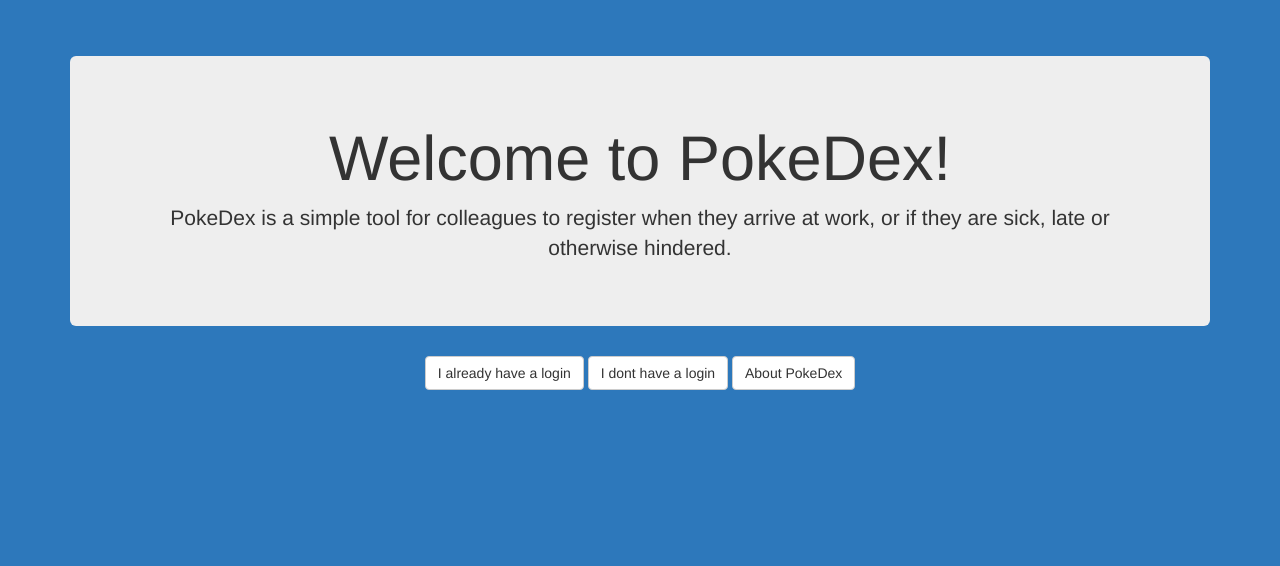
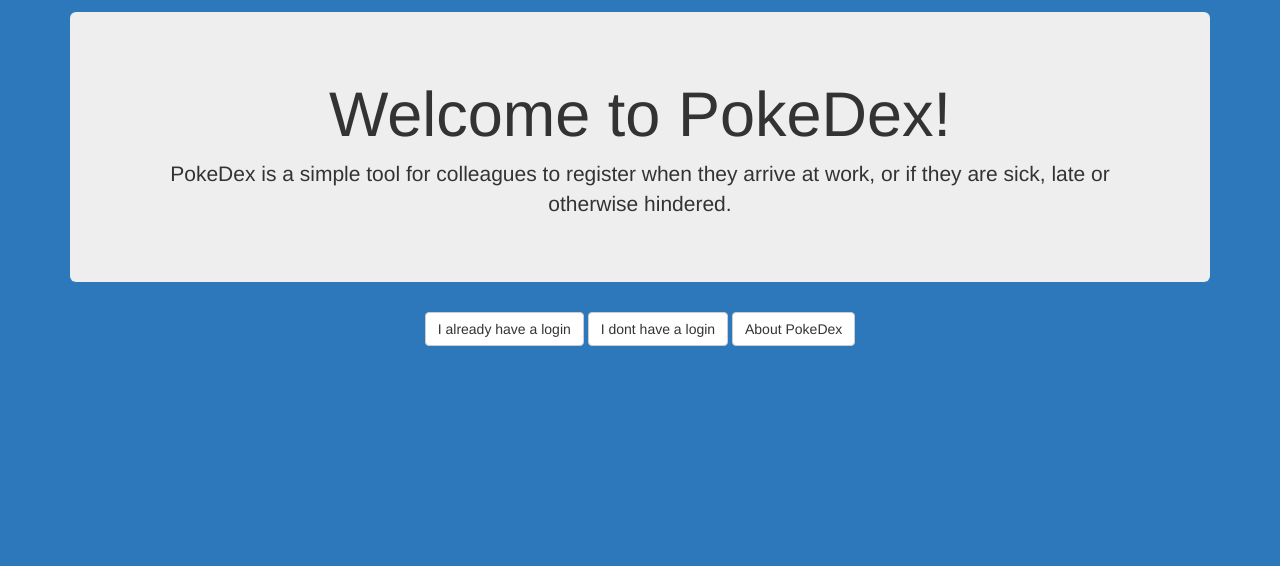
Before and after one commit to T-RexZ/pokedex, a PHP site: page / in a window 1280 px wide. Shown: the top 566 px of the page. After the commit the page ends 346 px from the top, so only its background shows below. Run offline with PHP 8.4, Linux system fonts and the light colour scheme.

Commit message:
forsøg på at fikse mærkelig jumbotron

```diff
--- a/css/style.css
+++ b/css/style.css
@@ -53,7 +53,7 @@ a{
 }
 
 header{
-	margin-top: 56px;
+	margin-top: 12px;
 }
 
 footer{
--- a/index.php
+++ b/index.php
@@ -26,7 +26,7 @@
 </head>
 	<header>
 		<div class="jumbotron">
-  			<div class="container">
+  			<div >
     			<h1>Welcome to PokeDex!</h1>
     			<p>PokeDex is a simple tool for colleagues to register when they arrive at work, or if they are sick, late or otherwise hindered.</p>
   			</div>
```
